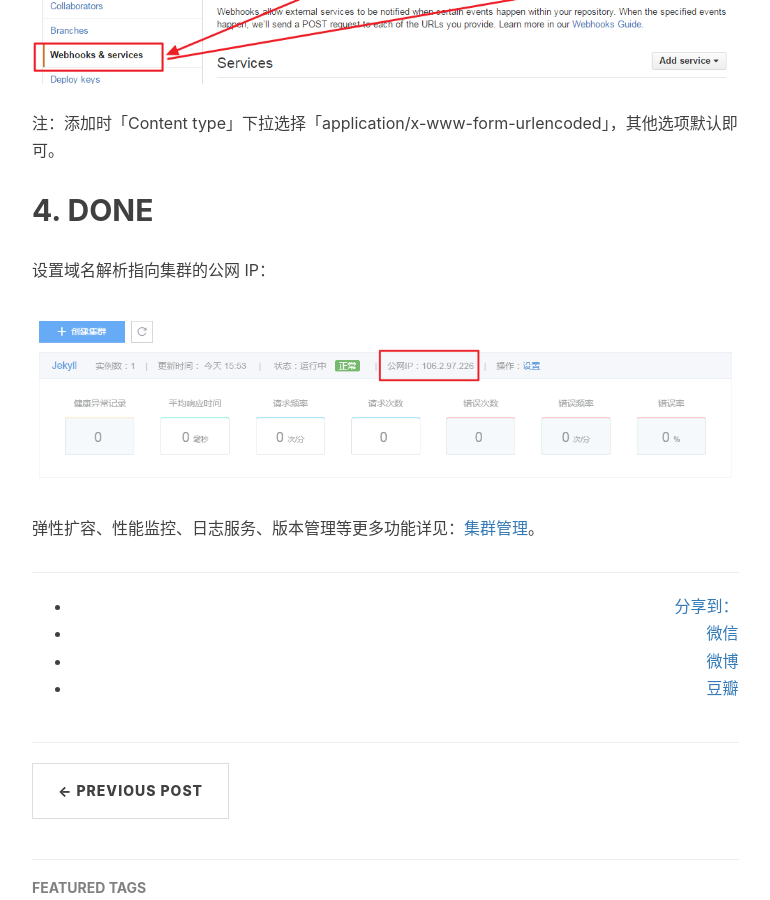
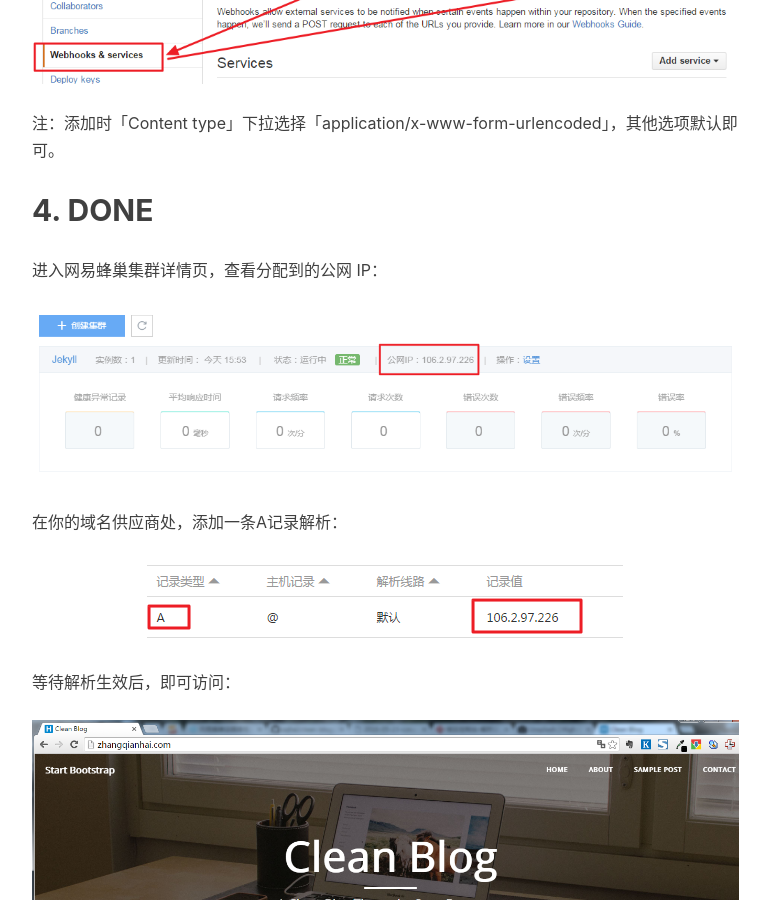
Before and after one commit to zqhai/zqhai.github.io, a Jekyll site: the page built from _posts/2016-05-23-c.markdown, in a window 1280 px wide and 900 px high, scrolled down 4344 px. Shown: the whole window, without its empty margins (233-1003 px from the left). Built offline with Jekyll 4.4.1, drawn with Linux system fonts in a browser that asks for light colours; nearby versions of some CDN libraries; comment, search, counter and statistics services are not loaded.

Commit message:
Creat img

```diff
--- a/_posts/2016-05-23-c.markdown
+++ b/_posts/2016-05-23-c.markdown
@@ -77,8 +77,13 @@ CMD jekyll build && jekyll serve --host=* --port=80
 
 ## 4. DONE
 
-设置域名解析指向集群的公网 IP：
-
+进入网易蜂巢集群详情页，查看分配到的公网 IP：
 ![公网IP](http://zhangqianhai.com/img/post/20160523/bgp-ip.png)
 
+在你的域名供应商处，添加一条A记录解析：
+![添加A记录](http://zhangqianhai.com/img/post/20160523/host.png)
+
+等待解析生效后，即可访问：
+![done](http://zhangqianhai.com/img/post/20160523/done.png)
+
 弹性扩容、性能监控、日志服务、版本管理等更多功能详见：[集群管理](https://c.163.com/wiki/index.php?title=集群管理)。
```
Also changed, not shown: img/post/20160523/done.png (added).
